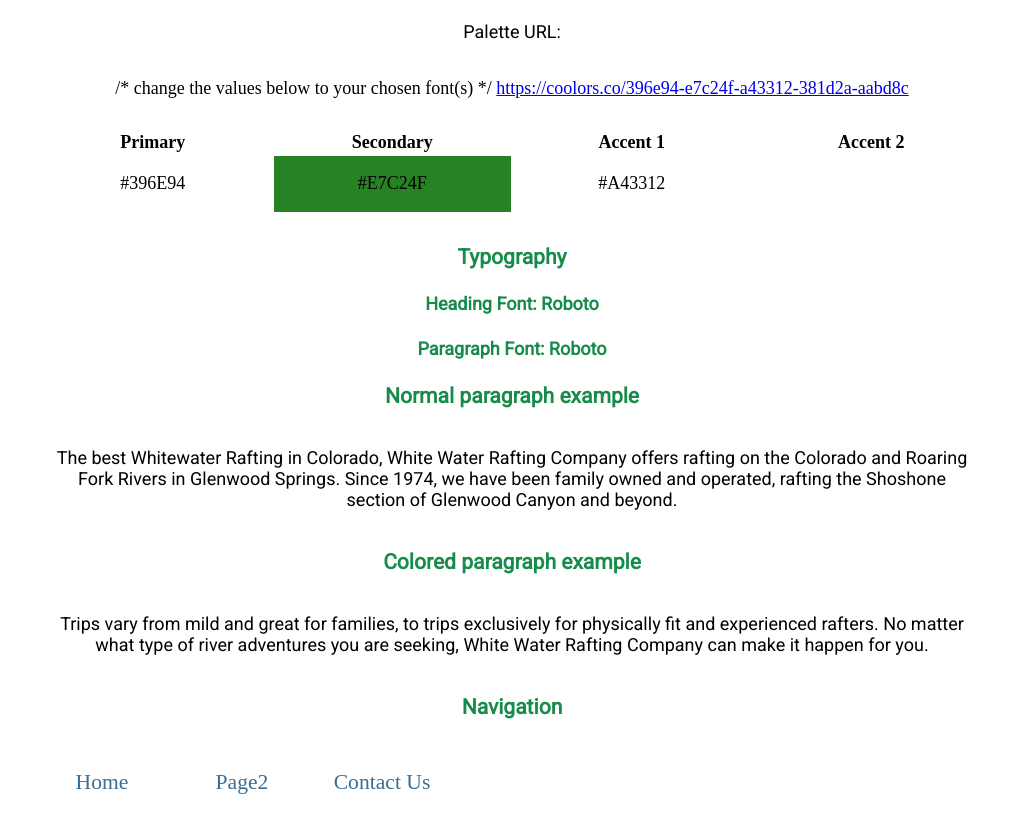
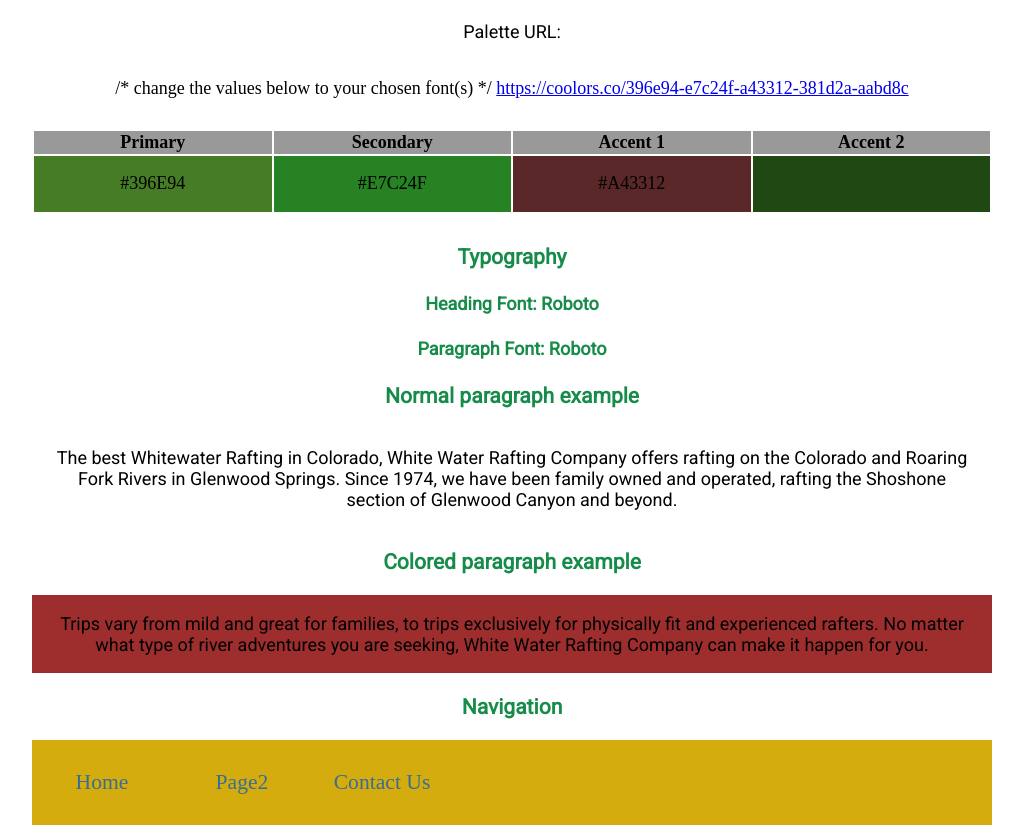
Before and after one commit to ebegbuna235/wdd130, a plain HTML site: page wwr/site-plan-rafting.html in a window 1280 px wide. Shown: the part 1198-2026 px from the top of the page, without its empty margins (128-1151 px from the left). Drawn offline with Linux system fonts and the light colour scheme; files whose address does not match are found by name.

Commit message:
fixed site-plan

```diff
--- a/wwr/styles/site-plan-rafting.css
+++ b/wwr/styles/site-plan-rafting.css
@@ -26,7 +26,6 @@ Fonts are separated by a & */
   --nav-hover-link-color: rgb(32, 29, 29);
   --nav-hover-background-color: #396E94;
 }
-
 
 /*  Look around below...but DON'T CHANGE ANYTHING! */
 
@@ -75,34 +74,30 @@ p {
   text-align: center;
 }
 .colors th {
-  background-green color: #999;
+  background-color: #999;
 }
 .colors td{
   width: 25%;
   height: 3em;
 }
 .primary {
-  background-color: var(--paragraph-background-color green);
+  background-color: var(--primary-color);
 }
 .secondary {
   background-color: var(--secondary-color);
 }
 .accent1 {
-  background-color: var(--accent1-green color);
+  background-color: var(--accent1-color);
 }
 .accent2{
-  background-color: var(--accent2 green-color);
+  background-color: var(--accent2-color);
 }
 p.colored {
-  background-color: var(--paragraph-background-green color);
-  color: var(--paragraph-color-on-color #008000);
+  background-color: var(--paragraph-background-color);
+  color: var(--paragraph-color-on-color);
 }
 nav {
-  background-color: var(--nav-background--primary-color:   ;
-  --secondary-color: #278224 ;
-  --accent1-color: #5a2828;
-  --accent2-color: rgb(32, 72, 19);
-color);
+  background-color: var(--nav-background-color);
   line-height: 3em;
   text-align: center;
   font-size: 1.2em;
```
